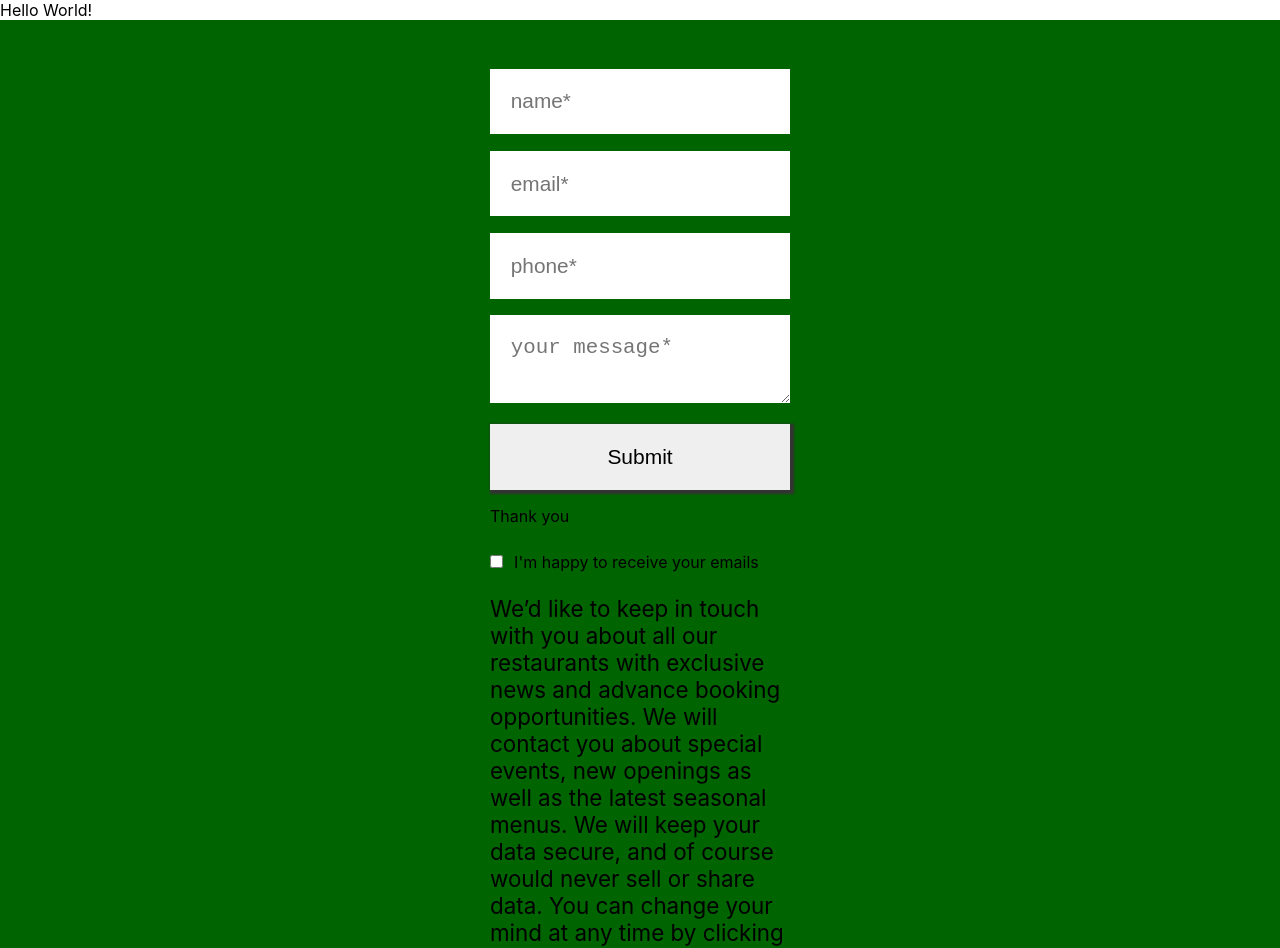
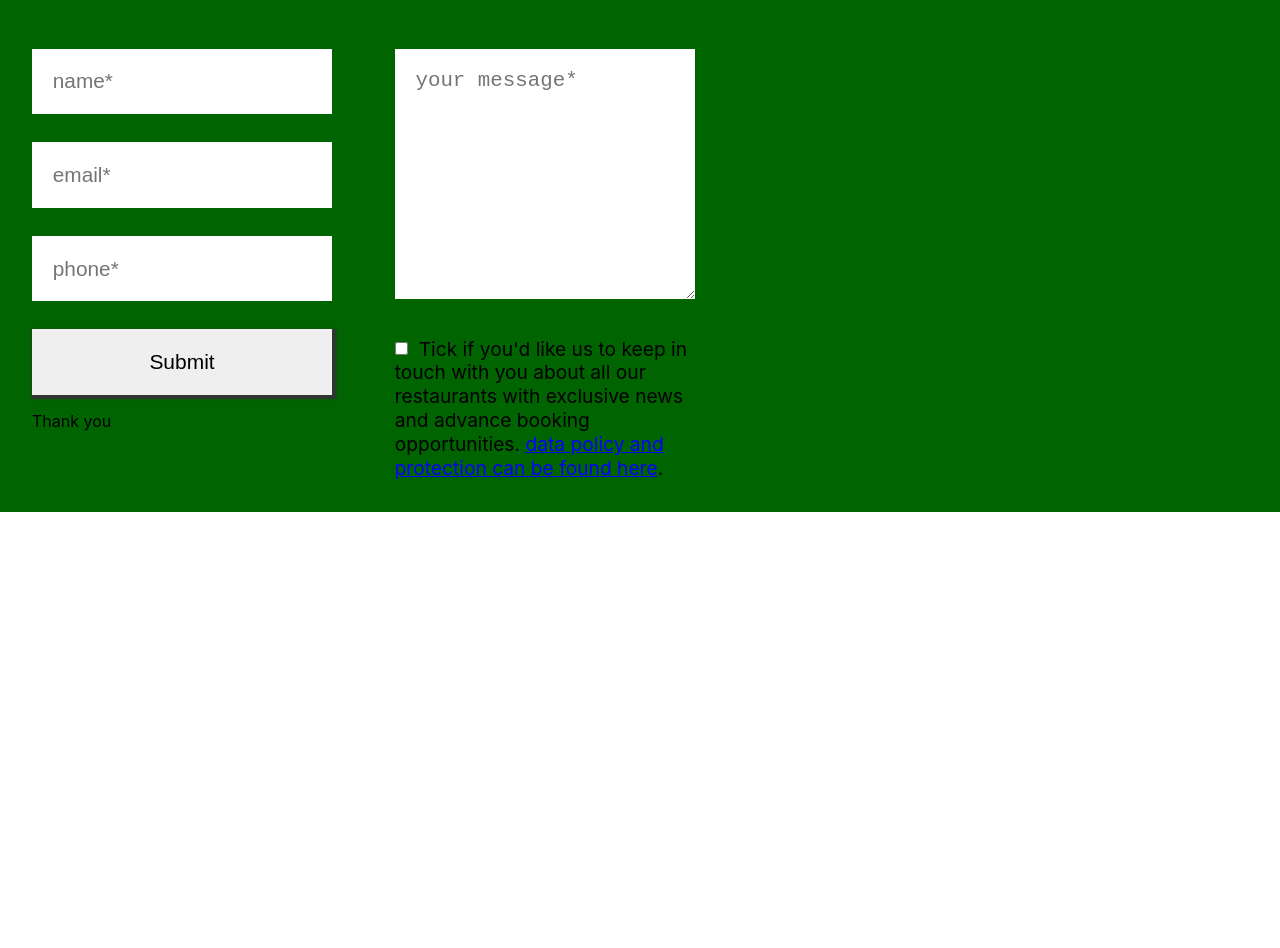
Before and after one commit to MareikeW/restaurant-project, a React (Create React App) app: page / in a window 1280 px wide. Shown: the top 948 px of the page. After the commit the page ends 800 px from the top, so only its background shows below. Built offline with nearby package versions, Linux system fonts and the light colour scheme.

Commit message:
desktop css

```diff
--- a/src/App.js
+++ b/src/App.js
@@ -7,7 +7,7 @@ function App() {
   return (
     <div className="App">
       <GlobalStyle />
-      Hello World!
+
       <Contact />
     </div>
   );
--- a/src/components/forms/contactForm/ContactForm.js
+++ b/src/components/forms/contactForm/ContactForm.js
@@ -59,8 +59,8 @@ function ContactForm() {
 
   return (
     <Container>
-      <Form onSubmit={handleSubmit}>
-        <div>
+      <Form onSubmit={handleSubmit} className="grid-container">
+        <div className="fullName">
           <input
             className={isFullNameError ? "red" : null}
             type="text"
@@ -71,7 +71,7 @@ function ContactForm() {
           />
         </div>
 
-        <div>
+        <div className="email">
           <input
             className={isEmailError ? "red" : null}
             type="email"
@@ -82,7 +82,7 @@ function ContactForm() {
           />
         </div>
 
-        <div>
+        <div className="phone">
           <input
             className={isPhoneError ? "red" : null}
             type="tel"
@@ -93,7 +93,7 @@ function ContactForm() {
           />
         </div>
 
-        <div>
+        <div className="message">
           <textarea
             className={isMessageError ? "red" : null}
             placeholder="your message*"
@@ -102,32 +102,22 @@ function ContactForm() {
             onChange={handleChange}
           />
         </div>
-
-        <input type="submit" value="Submit" />
-        <p className="onSubmitText">{onSubmitMessage}</p>
-        <div className="input-error check_box">
+        <div className="submit">
+          <input type="submit" value="Submit" />
+          <p className="onSubmitText">{onSubmitMessage}</p>
+        </div>
+        <div className="check_box">
           <label>
             <input
               type="checkbox"
               checked={isSubscribed}
               onChange={handleSubscribed}
             />
-            I'm happy to receive your emails
+            Tick if you'd like us to keep in touch with you about all our
+            restaurants with exclusive news and advance booking opportunities.{" "}
+            <a href="/">data policy and protection can be found here</a>.
           </label>
         </div>
-
-        <p className="subscribeText">
-          We’d like to keep in touch with you about all our restaurants with
-          exclusive news and advance booking opportunities. We will contact you
-          about special events, new openings as well as the latest seasonal
-          menus. We will keep your data secure, and of course would never sell
-          or share data. You can change your mind at any time by clicking
-          unsubscribe on any email you receive.{" "}
-          <a href="/">
-            Further detail on our data policy and protection can be found here
-          </a>
-          .
-        </p>
       </Form>
     </Container>
   );
--- a/src/components/forms/contactForm/ContactFormStyles.js
+++ b/src/components/forms/contactForm/ContactFormStyles.js
@@ -9,9 +9,53 @@ export const Container = styled.div`
   padding: 2em;
   box-sizing: border-box;
 `;
+
 export const Form = styled.form`
   display: flex;
   flex-direction: column;
+
+  label {
+    display: block;
+    width: 300px;
+    font-size: 1.2rem;
+    @media (min-width: 1100px) {
+      width: unset;
+    }
+  }
+
+  label a {
+    color: blue;
+  }
+
+  @media (min-width: 1100px) {
+    display: grid;
+    grid-gap: 10px;
+    .fullName {
+      grid-area: left1;
+    }
+    .email {
+      grid-area: left2;
+    }
+    .phone {
+      grid-area: left3;
+    }
+    .message {
+      grid-area: right;
+    }
+    .submit {
+      grid-area: bottom1;
+    }
+    .check_box {
+      grid-area: bottom2;
+    }
+
+    grid-template-columns: 29% 25% auto;
+    grid-template-areas:
+      "left1 right ."
+      "left2 right ."
+      "left3 right ."
+      "bottom1  bottom2 .";
+  }
 
   input {
     padding: 1em;
@@ -27,6 +71,10 @@ export const Form = styled.form`
     border: 0;
     margin-top: 0.8em;
     font-size: 1.3rem;
+
+    @media (min-width: 1000px) {
+      height: 250px;
+    }
   }
 
   input[type="submit"] {
@@ -45,16 +93,6 @@ export const Form = styled.form`
     width: unset;
   }
 
-  .subscribeText {
-    margin-top: 1em;
-    width: 300px;
-    font-size: 1.4rem;
-  }
-
-  .subscribeText a {
-    color: red;
-  }
-
   .onSubmitText {
     margin-top: 1em;
     width: 300px;
```
